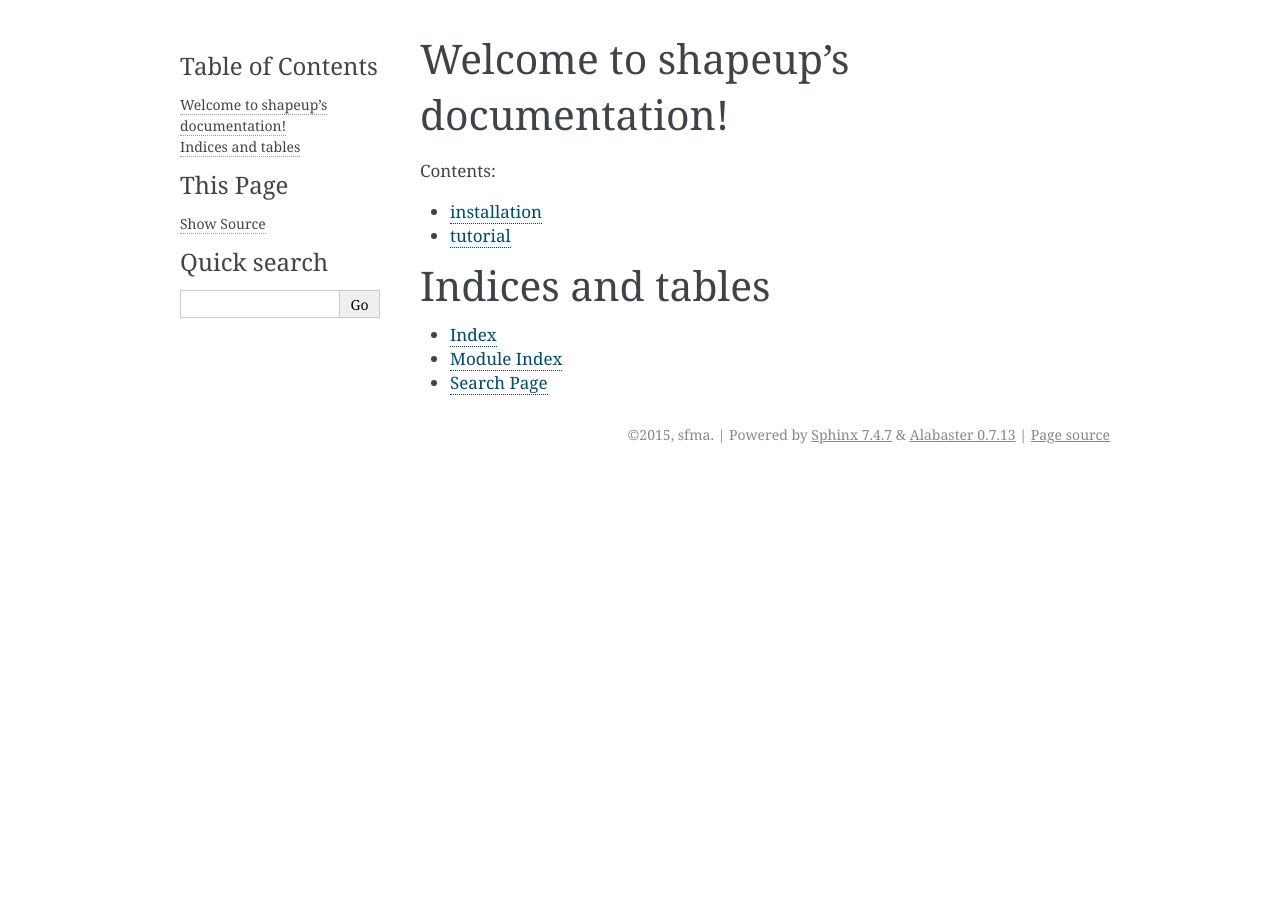
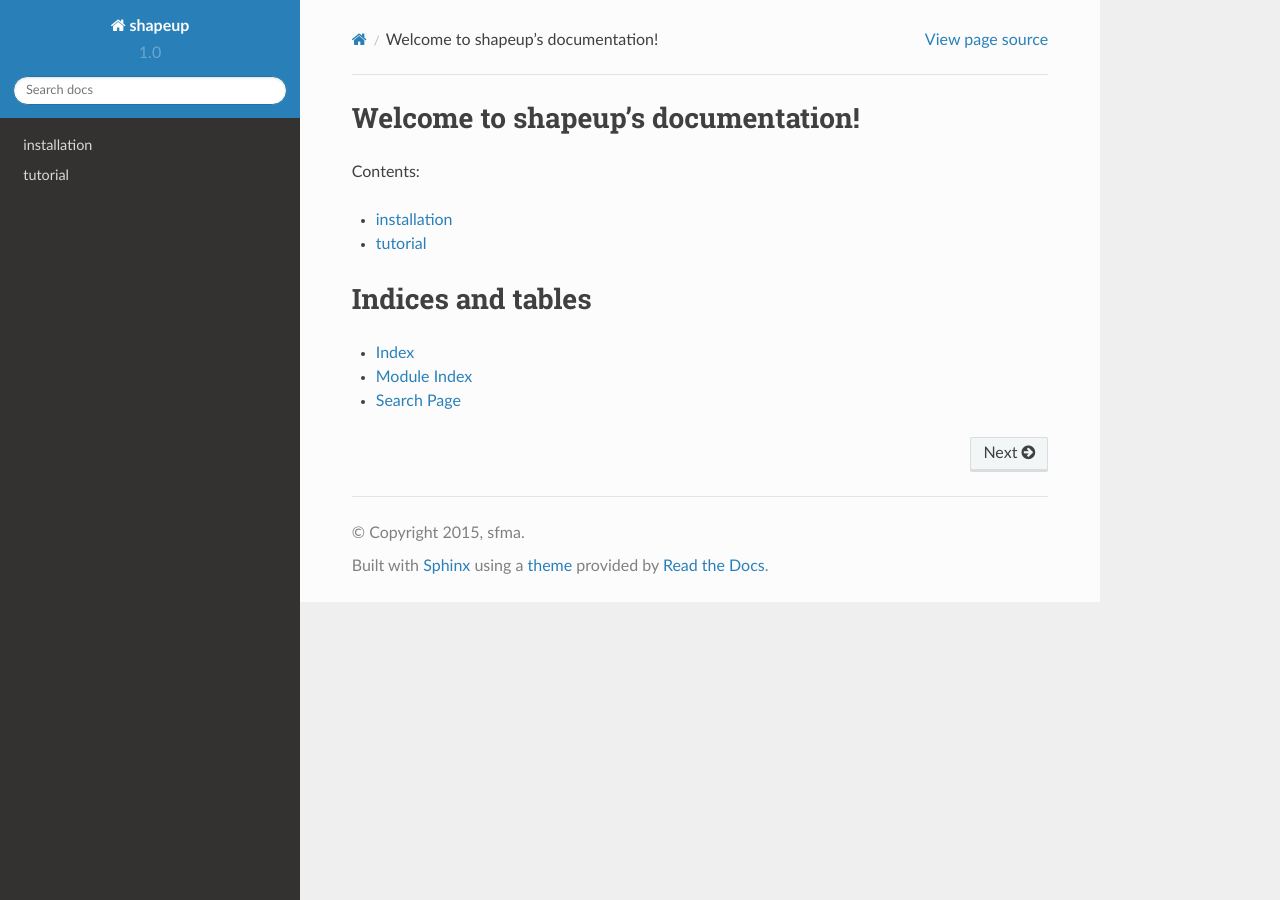
Before and after one commit to sfma/shapeup, a Sphinx documentation site: the page built from docs/index.rst, in a window 1280 px wide. Built offline with Sphinx 7.4.7 and the Read the Docs theme 2.0.0, drawn with Linux system fonts in a browser that asks for light colours.

Commit message:
change theme to sphinx_rtd_theme

```diff
--- a/docs/conf.py
+++ b/docs/conf.py
@@ -111,7 +111,13 @@ todo_include_todos = False
 
 # The theme to use for HTML and HTML Help pages.  See the documentation for
 # a list of builtin themes.
-html_theme = 'alabaster'
+#html_theme = 'alabaster'
+
+import sphinx_rtd_theme
+
+html_theme="sphinx_rtd_theme"
+
+html_theme_path=[sphinx_rtd_theme.get_html_theme_path()]
 
 # Theme options are theme-specific and customize the look and feel of a theme
 # further.  For a list of options available for each theme, see the
```
Also changed, not shown: README.md (deleted, +0 -1 lines), 11 other files.
